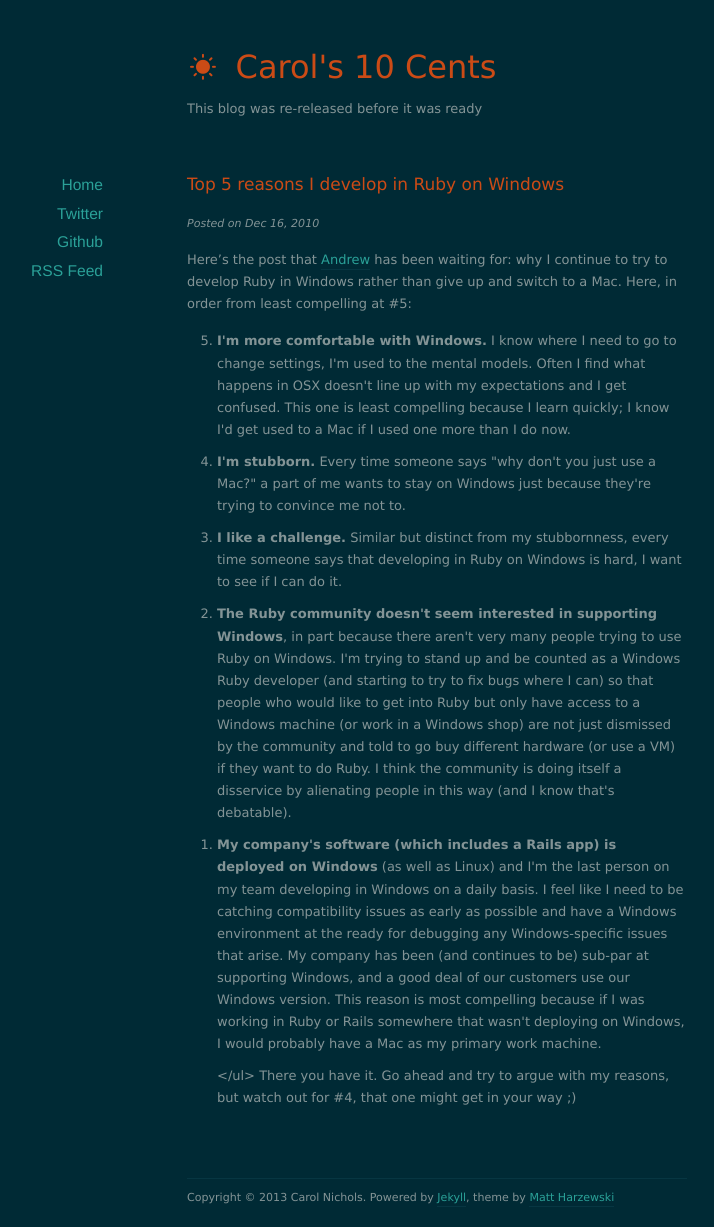
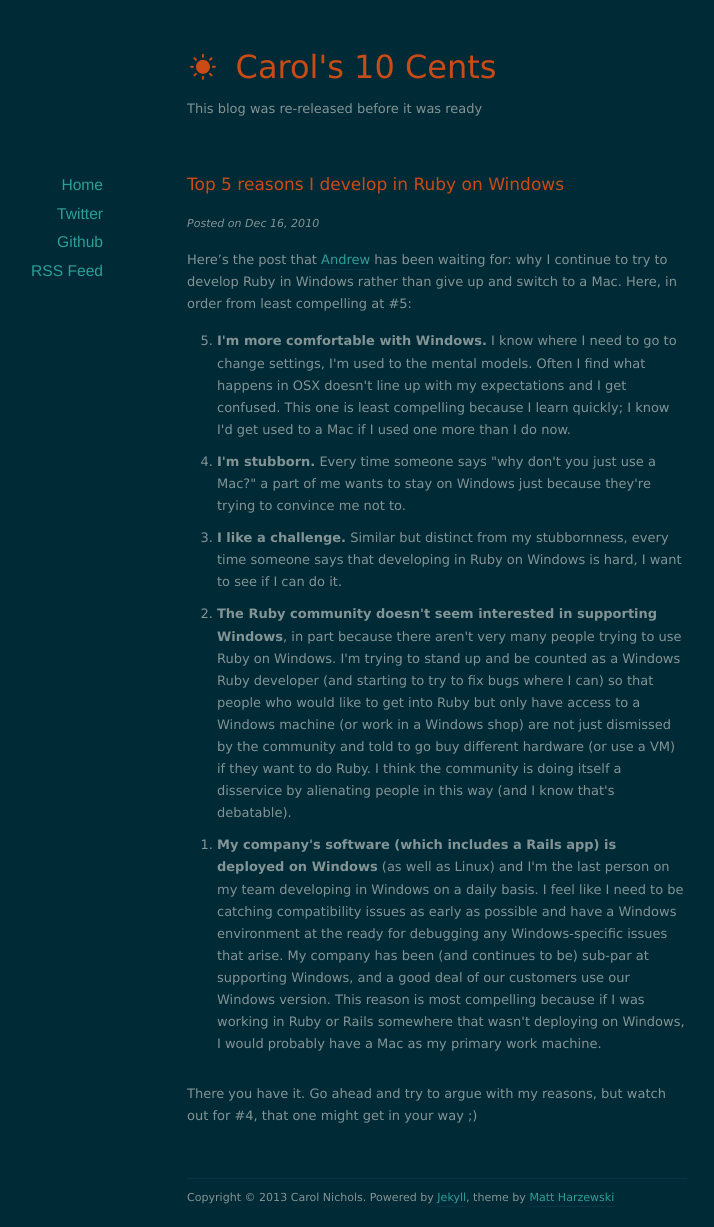
Before and after one commit to carols10cents/carol-nichols.com, a Jekyll site: the page built from _posts/2010-12-16-top-5-reasons-i-develop-in-ruby-on-windows.markdown, in a window 1280 px wide. Shown: the whole page, without its empty margins (203-917 px from the left). Built offline with Jekyll 4.4.1, drawn with Linux system fonts in a browser that asks for light colours; nearby versions of some CDN libraries; Markdown is read by kramdown in place of the engine named in the settings.

Commit message:
oops, making closing tag match the opening tag

```diff
--- a/_posts/2010-12-16-top-5-reasons-i-develop-in-ruby-on-windows.markdown
+++ b/_posts/2010-12-16-top-5-reasons-i-develop-in-ruby-on-windows.markdown
@@ -14,6 +14,6 @@ Here's the post that <a href="http://andrewcox.org/">Andrew</a> has been waiting
 <li value="3"><strong>I like a challenge.</strong> Similar but distinct from my stubbornness, every time someone says that developing in Ruby on Windows is hard, I want to see if I can do it.</li>
 <li value="2"><strong>The Ruby community doesn't seem interested in supporting Windows</strong>, in part because there aren't very many people trying to use Ruby on Windows. I'm trying to stand up and be counted as a Windows Ruby developer (and starting to try to fix bugs where I can) so that people who would like to get into Ruby but only have access to a Windows machine (or work in a Windows shop) are not just dismissed by the community and told to go buy different hardware (or use a VM) if they want to do Ruby. I think the community is doing itself a disservice by alienating people in this way (and I know that's debatable).</li>
 <li value="1"><strong>My company's software (which includes a Rails app) is deployed on Windows</strong> (as well as Linux) and I'm the last person on my team developing in Windows on a daily basis. I feel like I need to be catching compatibility issues as early as possible and have a Windows environment at the ready for debugging any Windows-specific issues that arise. My company has been (and continues to be) sub-par at supporting Windows, and a good deal of our customers use our Windows version. This reason is most compelling because if I was working in Ruby or Rails somewhere that wasn't deploying on Windows, I would probably have a Mac as my primary work machine.</li>
-</ul>
+</ol>
 
 There you have it. Go ahead and try to argue with my reasons, but watch out for #4, that one might get in your way ;)
```
